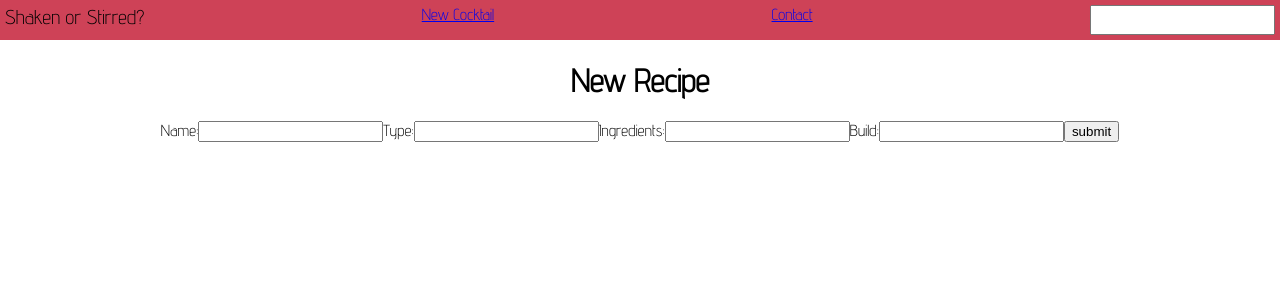
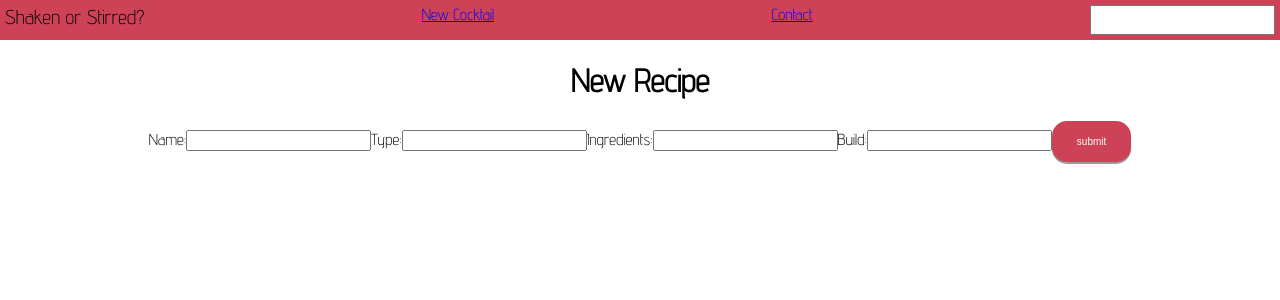
Before and after one commit to markelld/ShakenorStirred, a React (Create React App) app in the folder client/: page /new in a window 1280 px wide. Shown: the top 300 px of the page. Built offline with nearby package versions, Linux system fonts and the light colour scheme; no server answers.

Commit message:
post form

```diff
--- a/client/src/App.css
+++ b/client/src/App.css
@@ -1,8 +1,9 @@
  .App {
   font-family: 'Advent Pro', sans-serif;
   text-align:center;
+ }
 
-}
+
 /* .body{
   display: flex;
   flex-direction:column;
@@ -80,3 +81,15 @@
     transform: rotate(360deg);
   }
 } */
+button{
+  padding: 15px 25px;
+  font-size: 10px;
+  cursor: pointer;
+  text-decoration: none;
+  outline: none;
+  color: #fff;
+  background-color:#CE4257;
+  border: none;
+  border-radius: 15px;
+  box-shadow: 0 2px #999;
+}
--- a/client/src/components/New.jsx
+++ b/client/src/components/New.jsx
@@ -1,35 +1,60 @@
+import { useState } from "react";
+import axios from "axios";
+import { baseURL, config } from "../services";
+
+
+
 function New(props) {
+  const [name, setName] = useState("");
+  const [type, setType] = useState("");
+  const [ingredients, setIngredients] = useState("");
+  const [build, setBuild] = useState("");
+
+  const handleSubmit = async (e) => {
+    e.preventDefault();
+    const fields = {
+      name,
+      type,
+      ingredients,
+      build,
+    };
+    await axios.post(baseURL, { fields }, config);
+    console.log("success!");
+    props.setToggleFetch((prev) => !prev);
+  };
+
+  //set state for each
   return (
     <div>
-      <form>
+      <form onSubmit={handleSubmit}>
         <h1>New Recipe</h1>
         <label htmlFor="name">Name:</label>
         <input
-        // name="name"
-        // type="text"
-        // value={}
-        //onChange={(e) => (e.target.value)}
+          name="name"
+          type="text"
+          value={name}
+          onChange={(e) => setName(e.target.value)}
         />
         <label htmlFor="type">Type:</label>
         <input
-          // name="name"
-        // type="text"
-        // value={}
-        //onChange={(e) => (e.target.value)}
+          name="name"
+          type="text"
+          value={type}
+          onChange={(e) => setType(e.target.value)}
         />
         <label htmlFor="ingredients">Ingredients:</label>
         <input
-        // name="message"
-        // type="text"
-        // value={}
-        //onChange={(e) => (e.target.value)}
+          name="message"
+          type="text"
+          value={ingredients}
+          onChange={(e) => setIngredients(e.target.value)}
         />
         <label htmlFor="build">Build:</label>
         <input
-        // name="message"
-        // type="text"
-        // value={}
-        //onChange={(e) => (e.target.value)}
+          name="message"
+          type="text"
+          value={build}
+          onChange={(e) => setBuild(e.target.value)}
         />
         <button type="submit">submit</button>
       </form>
--- a/client/src/components/Show.jsx
+++ b/client/src/components/Show.jsx
@@ -12,7 +12,7 @@ function Show(props) {
       {shaken && <div>
       {shaken.map((cocktail, index) => {
         return (<div
-          //onClick={() => ........()} link tags goes around cocktail.feild.name
+          //onClick={() => ........()} link tags goes around cocktail.field.name
           key={index}>{cocktail.fields.name}</div>)
       })}</div>}
     </div>
--- a/client/src/components/ShowStirred.jsx
+++ b/client/src/components/ShowStirred.jsx
@@ -1,4 +1,5 @@
 //import { Link, Route } from "react-router-dom";
+//import { useEffect, useState } from "react";
 
 
 
@@ -20,7 +21,7 @@ function ShowStirred(props) {
       {stirred && <div>
       {stirred.map((cocktail, index) => {
         return (<div
-          //onClick={() => ........()} link tags goes around cocktail.feild.name
+          //onClick={() => ........()} link tags goes around cocktail.field.name
           key={index}>{cocktail.fields.name}</div>)
       })}</div>}
       </div>
```
Also changed, not shown: 1 other file (tests, documents, lock files or other folders).
